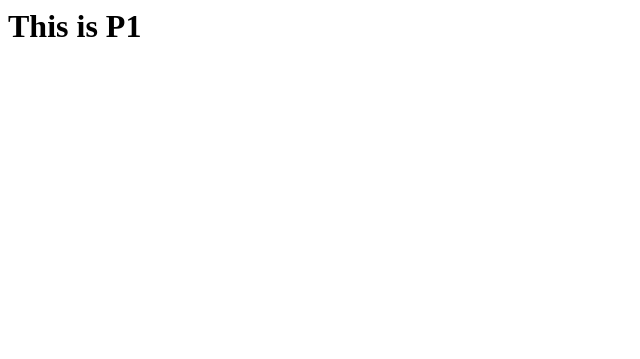
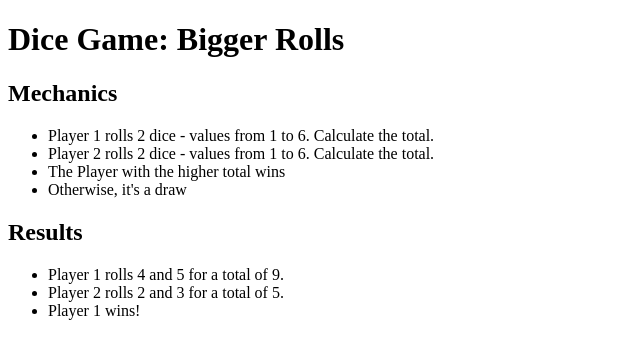
Before and after one commit to wtang12340/e2, a PHP site: page / in a window 1280 px wide. Shown: the top 359 px of the page, without its empty margins (0-640 px from the left). Run offline with PHP 8.4, Linux system fonts and the light colour scheme.

Commit message:
Final commit

```diff
--- /dev/null
+++ b/p1/index-view.php
@@ -0,0 +1,34 @@
+<!DOCTYPE html>
+<html lang='en'>
+
+<head>
+
+    <title>Dice Game</title>
+    <meta charset='utf-8'>
+    <link href=data:, rel=icon>
+
+</head>
+
+<body>
+
+    <h1>Dice Game: Bigger Rolls</h1>
+
+    <h2>Mechanics</h2>
+    <ul>
+        <li>Player 1 rolls 2 dice - values from 1 to 6. Calculate the total. </li>
+        <li>Player 2 rolls 2 dice - values from 1 to 6. Calculate the total. </li>
+        <li>The Player with the higher total wins</li>
+        <li>Otherwise, it's a draw</li>
+    </ul>
+
+    <h2>Results</h2>
+    <ul>
+        <li>Player 1 rolls <?php echo $player1_roll1; ?> and <?php echo $player1_roll2; ?> for a total of
+            <?php echo $player1_total; ?>.</li>
+        <li>Player 2 rolls <?php echo $player2_roll1; ?> and <?php echo $player2_roll2; ?> for a total of
+            <?php echo $player2_total; ?>.</li>
+        <li><?php echo $winner_string; ?></li>
+    </ul>
+</body>
+
+</html>
--- a/p1/index.php
+++ b/p1/index.php
@@ -1 +1,26 @@
-<h1>This is P1</h1>
+<?php
+
+// Player 1 rolls
+$player1_roll1 = rand(1, 6);
+$player1_roll2 = rand(1, 6);
+
+// Player 2 rolls
+$player2_roll1 = rand(1, 6);
+$player2_roll2 = rand(1, 6);
+
+// Player totals
+$player1_total = $player1_roll1 + $player1_roll2;
+$player2_total = $player2_roll1 + $player2_roll2;
+
+// Find winner
+$winner_string = '';
+
+if ($player1_total > $player2_total) {
+    $winner_string = 'Player 1 wins!';
+} elseif ($player1_total < $player2_total) {
+    $winner_string = 'Player 2 wins!';
+} else {
+    $winner_string = 'It is a tie!';
+}
+
+require "index-view.php";
```
Also changed, not shown: practice/bank-view.php (added, +23 -0 lines), practice/bank.php (+1 -25 lines), p1/README.md.
